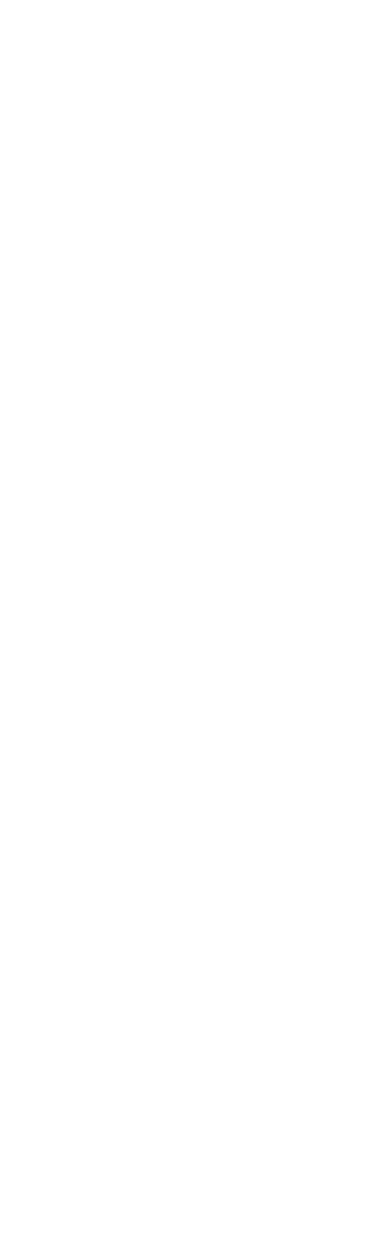
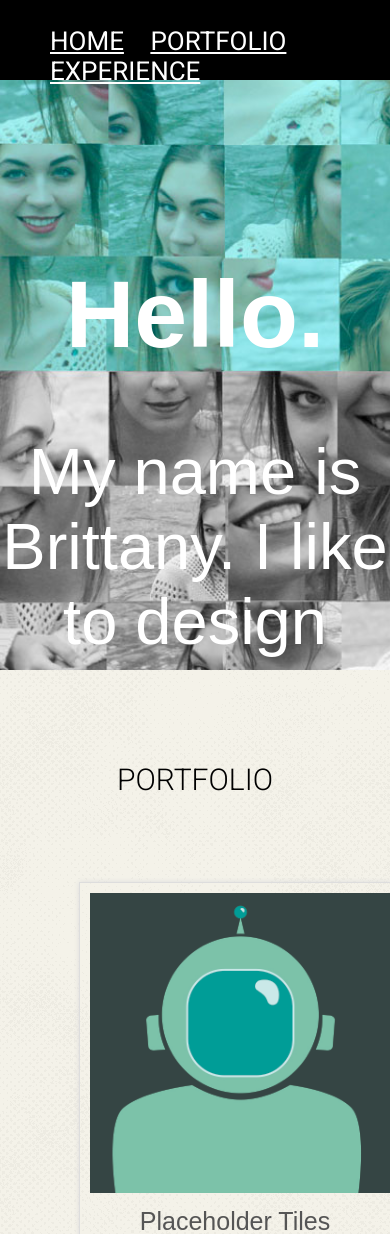
Before and after one commit to brilausmi/brilausmi.github.io, a plain HTML site: page index.html in a window 390 px wide. Shown: the top 1234 px of the page. Before the commit the page ends 844 px from the top, so only its background shows below. Drawn offline with Linux system fonts and the light colour scheme.

Commit message:
added a bunch of new stuff, still working on the gallery but i wanted to save changes and commit before i mess more stuff up and cant get this version back

```diff
--- a/index.html
+++ b/index.html
@@ -10,14 +10,58 @@
 <body>
 
 <div id="container">
-	<div id='header'>
+
+    <div id='nav'>
+        <ul>
+            <li><a href ="http://www.brilausmi.github.io">HOME</a></li>
+            <li><a href ="#portfolio">PORTFOLIO</a></li>
+            <li><a href ="http://www.brilausmi.github.io">EXPERIENCE</a></li>
+        </ul>
+    </div>
+
+	<div id='header' class="imageOne">
 		<h1>Hello.</h1>
 		<h3>My name is Brittany. I like to design stuff. </h3>
 	</div>
 
-
 </div>
 
+    <div id='portfolio'>
+        <a name ="portfolio"><h2> PORTFOLIO </h2></a>
+
+
+        <ul class="rig columns-3">
+        <li>
+            <img src="placeholder1.jpg" />
+            <h3>Placeholder Tiles</h3>
+        </li>
+         <li>
+            <img src="hexagon poster.jpg" />
+            <h3>Create Poster</h3>
+        </li>
+         <li>
+            <img src="britcollage.jpg" />
+            <h3>Disfigured & Refigured</h3>
+        </li>
+         <li>
+            <img src="portraitwithbranches.jpg" />
+            <h3>Portrait with Branches</h3>
+        </li>
+        <li>
+            <img src="placeholder2.jpg" />
+            <h3>Image Title</h3>
+        </li>
+         <li>
+            <img src="placeholder3.jpg" />
+            <h3>Image Title</h3>
+        </li>
+
+        </ul>
+    </div>
+
+
+
+<!--JAVASCRIPT YO-->
 <script>
 var headerObj, className, index;
 
@@ -44,7 +88,12 @@ headerObj.onclick = function(e){
     updateIndex();
 }
 
+
+
 </script>
+<!--JAVASCRIPT YO-->
+
 
 </body>
+
 </html>
--- a/style.css
+++ b/style.css
@@ -1,10 +1,41 @@
+
+body {
+	background-image: url('halftone.png');
+	margin: 0;
+}
+#nav{
+	display: block;
+	left: 0;
+	width: 100%;
+	height: 80px;
+	top: 0%;
+	background-color: black;
+	position: fixed;
+	float: left;
+	font-family: 'Roboto';
+	color: white;
+	font-size: 26px;
+	z-index: 99;
+}
+
+#nav li {
+	display: inline;
+	padding: 10px;
+}
+
+#nav a {
+	color: white;
+}
+
 #header {
 	width: 100%;
-	height: 516px;
-	top: 0%;
+	margin: 0;
+	left: 0;
+	height: 600px;
 	overflow: hidden;
 	background-repeat: no-repeat;
-	background-size: cover;
+	-webkit-background-size: cover;
+	margin-top: 70px;
 }
 
 #header.imageOne {
@@ -36,5 +67,88 @@ h3 {
 	font-size: 65px;
 	text-align: center;
 	font-family: sans-serif;
-	margin-top:;
+	margin-bottom:5em;
 }
+
+h2 {
+	font-family: 'Roboto';
+	font-weight: 300;
+	color: black;
+	font-size: 30px;
+	text-align: center;
+	padding: 2em;
+}
+
+
+#portfolio {
+	width: 80%;
+	position: relative;
+	margin-left: auto;
+	margin-right: auto;
+	margin-top: 2em;
+	margin-bottom: 3em;
+
+}
+
+/*Portfolio Styling Test*/
+
+ul.rig {
+	list-style: none;
+	font-size: 0px;
+	margin-left: -5%;
+	width: 100%;
+}
+
+ul.rig li {
+	position: relative;
+	margin-top: 5em;
+	display: inline-block;
+	padding: 10px;
+	margin: 0 0 2.5% 2.5%;
+	border: 1px solid #ddd;
+	font-size: 16px;
+	font-size: 1rem;
+	box-shadow: 0 0 5px #ddd;
+	-webkit-box-sizing: border-box;
+}
+
+ul.rig li img {
+	height: 300px;
+	width: 300px;
+	margin: 0 0 10px;
+	object-fit: cover;
+}
+
+ul.rig li h3 {
+	color: #555555;
+	margin: 0 0 5px;
+	font-size: 25px;
+}
+
+ul.rig.columns-3 li {
+	width: 30.83%;
+}
+
+ul.rig.columns-4 li {
+	width: 22.5%;
+}
+
+
+/* media queries woot */
+
+@media (max-width: 480px) {
+	ul.grid-nav li {
+		display: block;
+		margin: 0 0 5px;
+	}
+	ul.grid-nav li a {
+		display: block;
+	}
+	ul.rig {
+		margin-left: 0;
+	}
+	ul.rig li {
+		width: 100% !important; /* over-ride all li styles */
+		margin: 0 0 20px;
+	}
+}
```
Also changed, not shown: halftone.png (added), placeholder1.jpg (added), placeholder2.jpg (added), placeholder3.jpg (added), portraitwithbranches.jpg (added), 2 other files.
